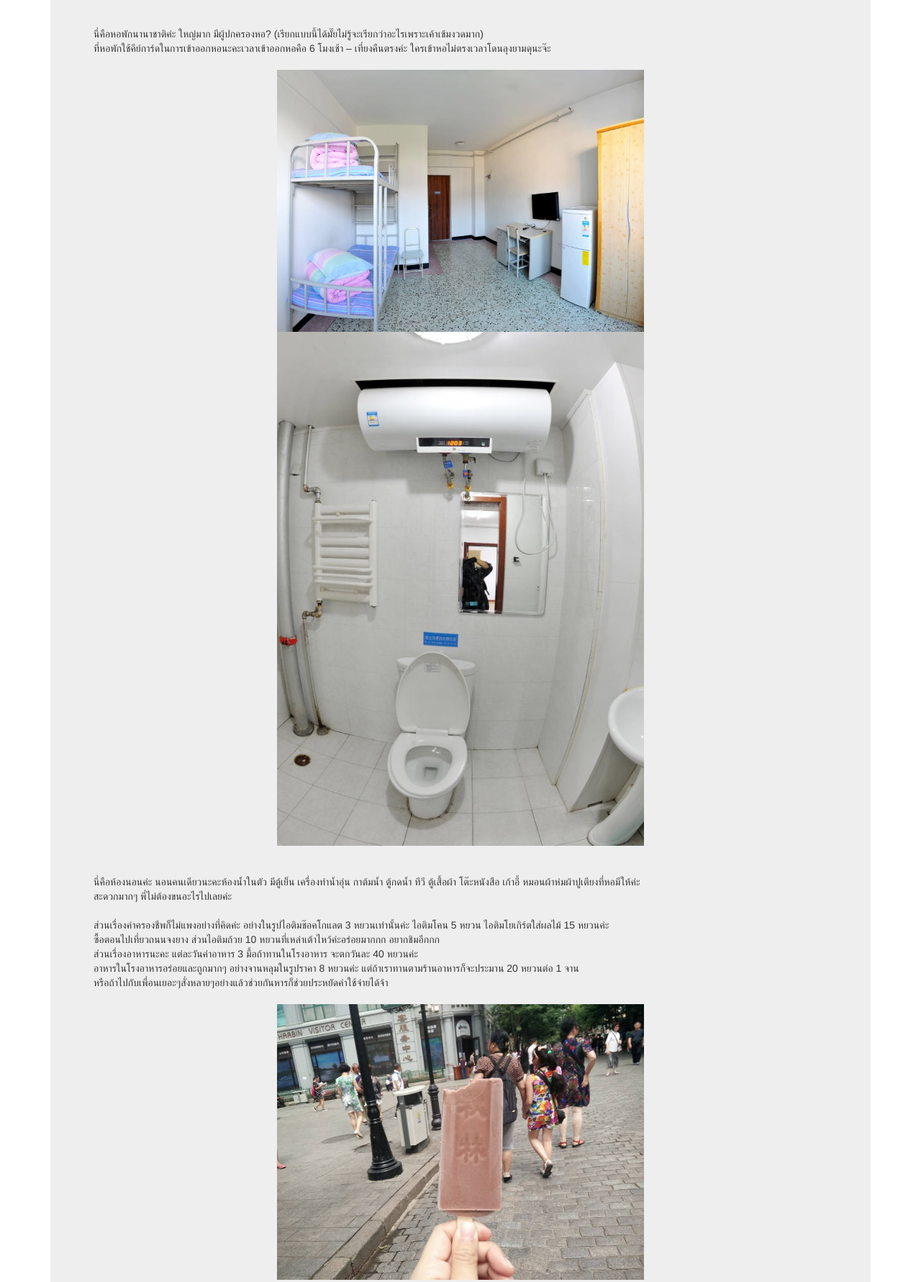
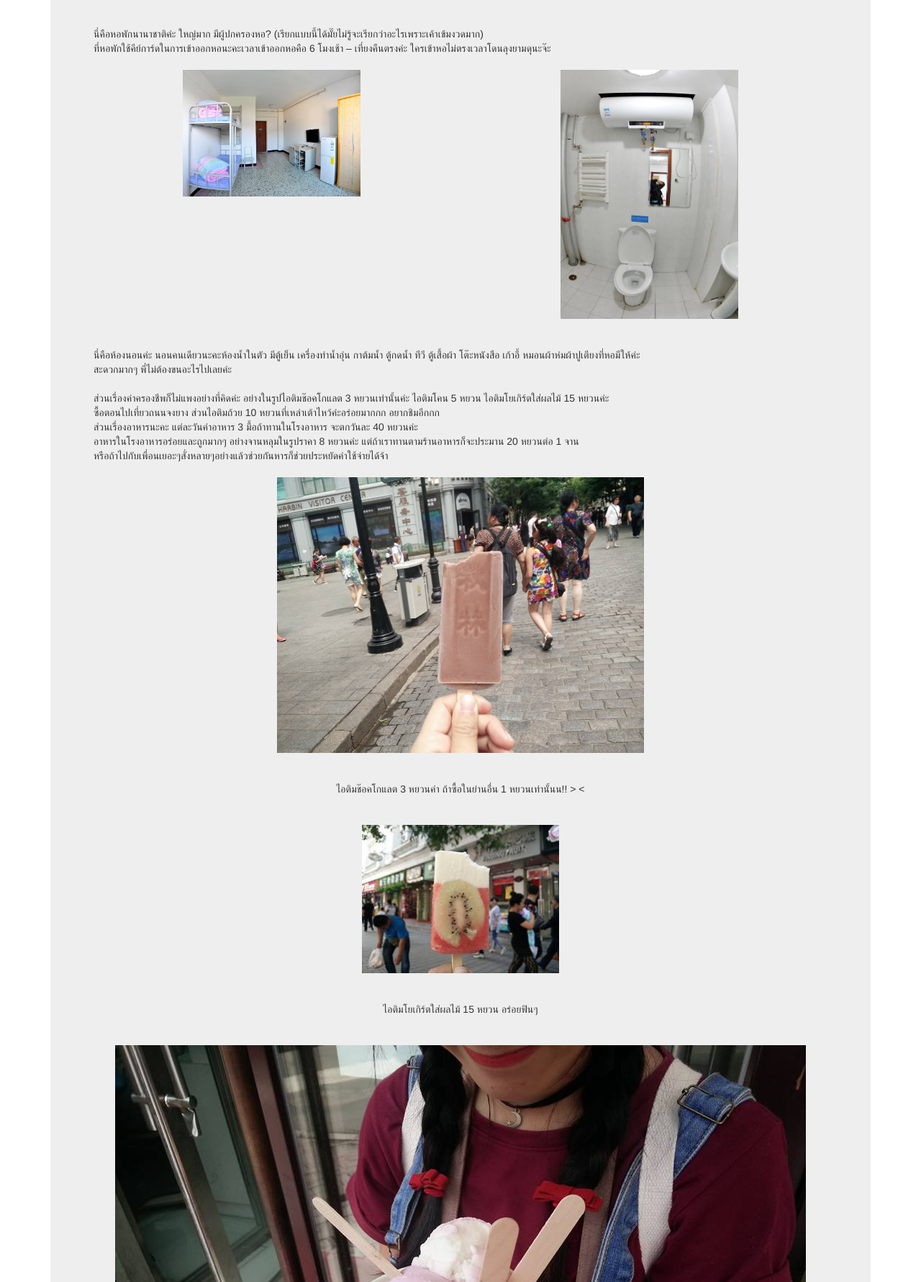
Before and after one commit to DSEeducamp/dseeducamp, a plain HTML site: page index.html in a window 1280 px wide. Shown: the part 6660-8441 px from the top of the page at 72% size. Drawn offline with nearby package versions, Linux system fonts and the light colour scheme.

Commit message:
edit index.html

```diff
--- a/index.html
+++ b/index.html
@@ -464,8 +464,11 @@
       <center><img src="img/S__3686414.jpg" width="50%" height="auto" class="img-responsive"> </center><br><br>
       นี่คือหอพักนานาชาติค่ะ ใหญ่มาก มีผู้ปกครองหอ? (เรียกแบบนี้ได้มั๊ยไม่รู้จะเรียกว่าอะไรเพราะเค้าเข้มงวดมาก)<br>
       ที่หอพักใช้คีย์การ์ดในการเข้าออกหอนะคะเวลาเข้าออกหอคือ 6 โมงเช้า – เที่ยงคืนตรงค่ะ ใครเข้าหอไม่ตรงเวลาโดนลุงยามดุนะจ๊ะ<br><br>
-      <center><img src="img/S__3686415.jpg" width="50%" height="auto" class="img-responsive" >
-      <img src="img/S__3686416.jpg" width="50%" height="auto" class="img-responsive" ></center><br><br>
+      <center><div class="row">
+      <div class="col-md-6"><img src="img/S__3686415.jpg" width="50%" height="auto" class="img-responsive"></div>
+      <div class="col-md-6"><img src="img/S__3686416.jpg" width="50%" height="auto" class="img-responsive"></div>
+      </div>
+      </center><br><br>
       นี่คือห้องนอนค่ะ นอนคนเดียวนะคะห้องน้ำในตัว มีตู้เย็น เครื่องทำน้ำอุ่น กาต้มน้ำ ตู้กดน้ำ ทีวี ตู้เสื้อผ้า โต๊ะหนังสือ เก้าอี้ หมอนผ้าห่มผ้าปูเตียงที่หอมีให้ค่ะ<br>
       สะดวกมากๆ พี่ไม่ต้องขนอะไรไปเลยค่ะ<br><br>
 
@@ -474,12 +477,12 @@
       ส่วนเรื่องอาหารนะคะ แต่ละวันค่าอาหาร 3 มื้อถ้าทานในโรงอาหาร จะตกวันละ 40 หยวนค่ะ<br>
       อาหารในโรงอาหารอร่อยและถูกมากๆ อย่างจานหลุมในรูปราคา 8 หยวนค่ะ แต่ถ้าเราทานตามร้านอาหารก็จะประมาน 20 หยวนต่อ 1 จาน<br>
       หรือถ้าไปกับเพื่อนเยอะๆสั่งหลายๆอย่างแล้วช่วยกันหารก็ช่วยประหยัดค่าใช้จ่ายได้จ้า<br><br>
-      <center><img src="img/14449782_10206634332086622_1812826322782462609_n.jpg" width="50%" height="auto" class="img-responsive"> </center><br><br>
-      ไอติมช๊อคโกแลต 3 หยวนค่า ถ้าซื้อในย่านอื่น 1 หยวนเท่านั้นน!! > <<br><br>
-      <center><img src="img/14344322_10206636637304251_1334467731618517866_n.jpg" width="auto" height="auto" class="img-responsive"> </center><br><br>
-      ไอติมโยเกิร์ตใส่ผลไม้ 15 หยวน อร่อยฟินๆ<br><br>
-      <center><img src="img/14264064_10206634348167024_4428429116645512825_n.jpg" width="auto" height="auto" class="img-responsive"> </center><br><br>
-      ไอติมถ้วย ชอบมากๆๆๆ หายากด้วยยย 10 หยวน ย่านเหล่าเต้าไหว้จ้า<br><br>
+      <center><img src="img/14449782_10206634332086622_1812826322782462609_n.jpg" width="50%" height="auto" class="img-responsive"></center><br><br>
+      <center>ไอติมช๊อคโกแลต 3 หยวนค่า ถ้าซื้อในย่านอื่น 1 หยวนเท่านั้นน!! > <</center><br><br>
+      <center><img src="img/14344322_10206636637304251_1334467731618517866_n.jpg" width="auto" height="auto" class="img-responsive"></center><br><br>
+      <center>ไอติมโยเกิร์ตใส่ผลไม้ 15 หยวน อร่อยฟินๆ</center><br><br>
+      <center><img src="img/14264064_10206634348167024_4428429116645512825_n.jpg" width="auto" height="auto" class="img-responsive"></center><br><br>
+      <center>ไอติมถ้วย ชอบมากๆๆๆ หายากด้วยยย 10 หยวน ย่านเหล่าเต้าไหว้จ้า</center><br><br>
       </div>
       </div>
       </div>
```
